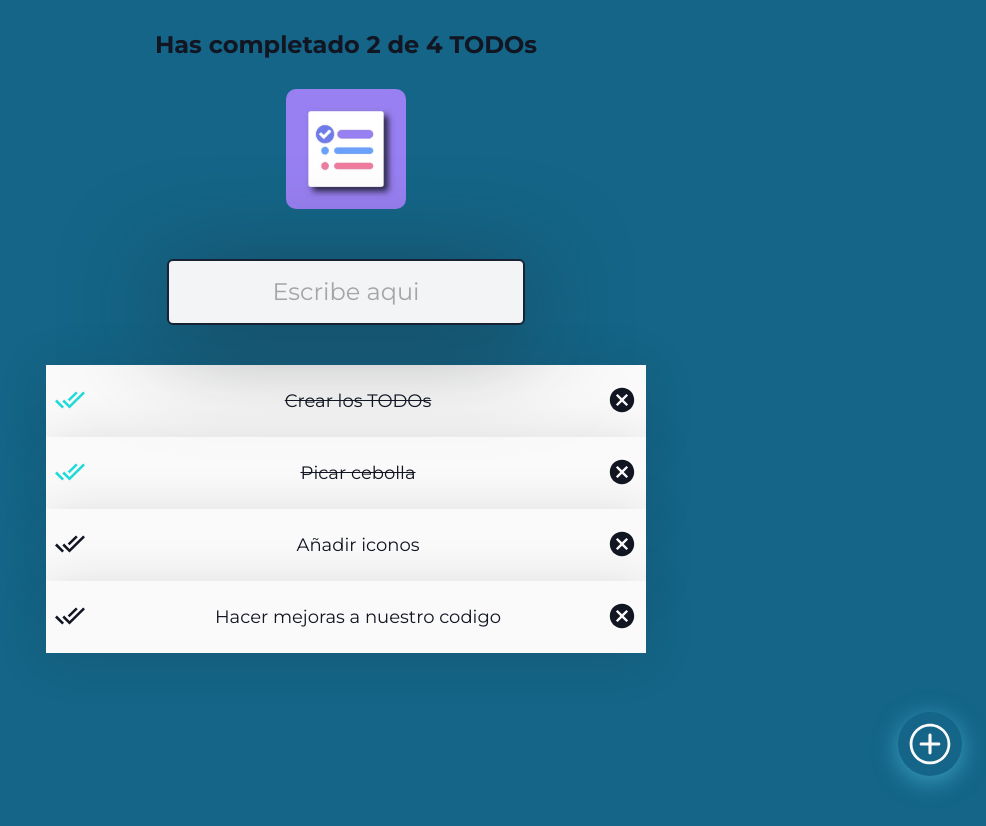
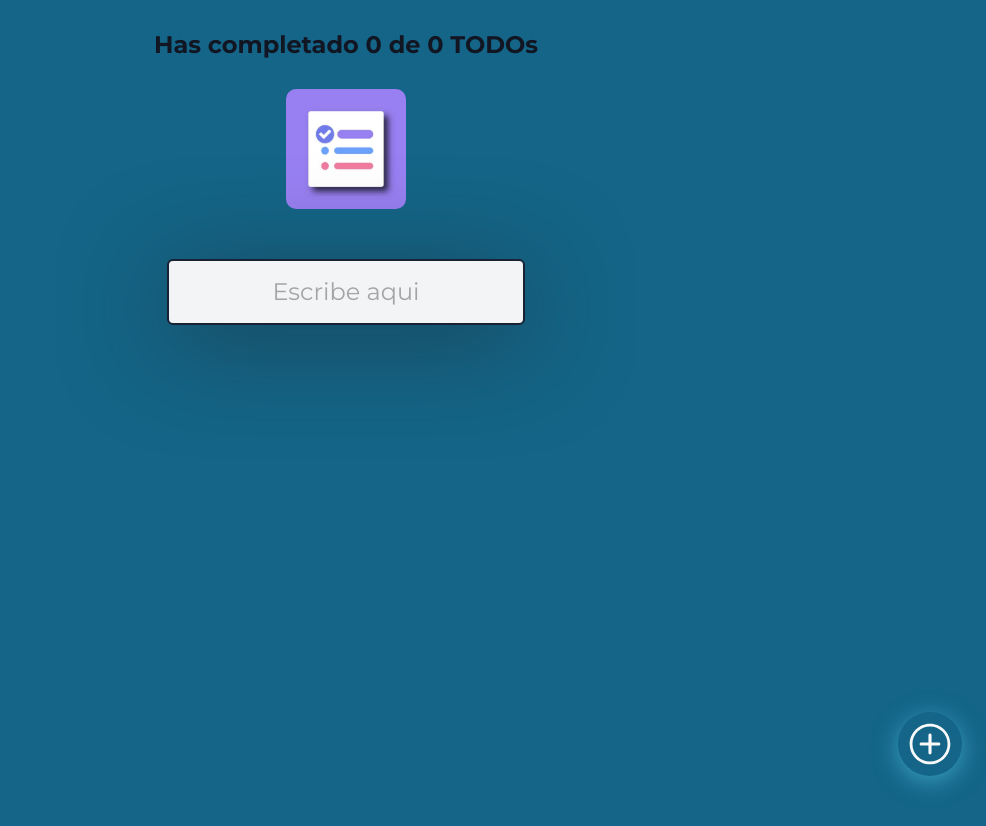
Before and after one commit to VictorHugoCruz/TODOs, a React (Create React App) app: page / in a window 1280 px wide. Shown: the top 826 px of the page, without its empty margins (294-1280 px from the left). Built offline with nearby package versions, Linux system fonts and the light colour scheme.

Commit message:
Organizamos nuestros archivos y vinculamos nuestra app al local storage

```diff
--- a/src/App.js
+++ /dev/null
@@ -1,80 +0,0 @@
-import React from 'react'
-import { CreateTodoButton } from './CreateTodoButton'
-// import styled from 'styled-components'
-import { TodoCounter } from './TodoCounter'
-import { TodoItem } from './TodoItem'
-import { TodoList } from './TodoList'
-import { TodoSearch } from './TodoSearch'
-
-const defaultTodos = [
-  { text: 'Crear los TODOs', completed: true },
-  { text: 'Picar cebolla', completed: true },
-  { text: 'Añadir iconos', completed: false },
-  { text: 'Hacer mejoras a nuestro codigo', completed: false },
-]
-
-function App() {
-  const [searchValue, setSearchValue] = React.useState('')
-  const [todos, setTodos] = React.useState(defaultTodos)
-  const completedTodos = todos.filter(todo => !!todo.completed).length;
-  const totalTodos = todos.length;
-
-  let searchedTodos = [];
-
-  if(!searchValue >= 1){
-    searchedTodos = todos;
-  }else{
-    searchedTodos = todos.filter(todo =>{
-      const todoText = todo.text.toLowerCase();
-      const searchText = searchValue.toLowerCase();
-
-      return todoText.includes(searchText);
-    })
-  }
-
-  const completeTodo = (text)=>{
-    const todoIndex = todos.findIndex(todo => todo.text == text)
-    const newTodos = [...todos]
-    newTodos[todoIndex].completed = true;
-    setTodos(newTodos)
-  }
-
-  const deleteTodo = (text)=>{
-    const todoIndex = todos.findIndex(todo => todo.text == text)
-    const newTodos = [...todos]
-    if(newTodos[todoIndex].completed===true){
-      newTodos.splice(todoIndex, 1)
-    }else{
-      alert('No puede eliminar un todo que no se haya completado');
-    }
-
-    setTodos(newTodos)
-  }
-
-  return (
-    <>
-      <TodoCounter
-        completed = {completedTodos}
-        total = {totalTodos}
-      />
-      <TodoSearch
-        searchValue={searchValue}
-        setSearchValue={setSearchValue}
-      />
-      <TodoList>
-        {searchedTodos.map(todo =>(
-          <TodoItem
-            completed={todo.completed}
-            key={todo.text}
-            text={todo.text}
-            onCompleted={()=>completeTodo(todo.text)}
-            onDeleted={()=>deleteTodo(todo.text)}
-            />
-        ))}
-      </TodoList>
-      <CreateTodoButton />
-    </>
-  )
-}
-
-export default App
--- /dev/null
+++ b/src/App/AppUI.js
@@ -0,0 +1,44 @@
+import React from 'react'
+import { CreateTodoButton } from '../CreateTodoButton'
+// import styled from 'styled-components'
+import { TodoCounter } from '../TodoCounter'
+import { TodoItem } from '../TodoItem'
+import { TodoList } from '../TodoList'
+import { TodoSearch } from '../TodoSearch'
+
+function AppUI({
+  completedTodos,
+  totalTodos,
+  searchValue,
+  setSearchValue,
+  completeTodo,
+  deleteTodo,
+  searchedTodos,
+}) {
+  return (
+    <>
+      <TodoCounter
+        completed = {completedTodos}
+        total = {totalTodos}
+      />
+      <TodoSearch
+        searchValue={searchValue}
+        setSearchValue={setSearchValue}
+      />
+      <TodoList>
+        {searchedTodos.map(todo =>(
+          <TodoItem
+            completed={todo.completed}
+            key={todo.text}
+            text={todo.text}
+            onCompleted={()=>completeTodo(todo.text)}
+            onDeleted={()=>deleteTodo(todo.text)}
+            />
+        ))}
+      </TodoList>
+      <CreateTodoButton />
+    </>
+  )
+}
+
+export default AppUI
--- /dev/null
+++ b/src/App/index.js
@@ -0,0 +1,78 @@
+import React from 'react'
+import AppUI from './AppUI'
+
+// const defaultTodos = [
+//   { text: 'Crear los TODOs', completed: true },
+//   { text: 'Picar cebolla', completed: true },
+//   { text: 'Añadir iconos', completed: false },
+//   { text: 'Hacer mejoras a nuestro codigo', completed: false },
+// ]
+
+function App() {
+  const localStorageTodos = localStorage.getItem('TODO_V1')
+  let parsedTodos;
+
+  if(!localStorageTodos){
+    localStorage.setItem('TODO_V1', JSON.stringify([]))
+    parsedTodos= [];
+  }else{
+    parsedTodos = JSON.parse(localStorageTodos)
+  }
+
+  const [searchValue, setSearchValue] = React.useState('')
+  const [todos, setTodos] = React.useState(parsedTodos)
+  const completedTodos = todos.filter(todo => !!todo.completed).length;
+  const totalTodos = todos.length;
+
+  let searchedTodos = [];
+
+  if(!searchValue >= 1){
+    searchedTodos = todos;
+  }else{
+    searchedTodos = todos.filter(todo =>{
+      const todoText = todo.text.toLowerCase();
+      const searchText = searchValue.toLowerCase();
+
+      return todoText.includes(searchText);
+    })
+  }
+
+  const saveTodos= (newTodos)=>{
+    const stringifyedTodo = JSON.stringify(newTodos);
+    localStorage.setItem('TODO_V1', stringifyedTodo);
+    setTodos(newTodos)
+  }
+
+  const completeTodo = (text)=>{
+    const todoIndex = todos.findIndex(todo => todo.text === text)
+    const newTodos = [...todos]
+    newTodos[todoIndex].completed = true;
+    saveTodos(newTodos)
+  }
+
+  const deleteTodo = (text)=>{
+    const todoIndex = todos.findIndex(todo => todo.text === text)
+    const newTodos = [...todos]
+    if(newTodos[todoIndex].completed===true){
+      newTodos.splice(todoIndex, 1)
+    }else{
+      alert('No puede eliminar un todo que no se haya completado');
+    }
+
+    saveTodos(newTodos)
+  }
+
+  return (
+    <AppUI
+      completedTodos = {completedTodos}
+      totalTodos = {totalTodos}
+      searchValue={searchValue}
+      setSearchValue={setSearchValue}
+      completeTodo={completeTodo}
+      deleteTodo={deleteTodo}
+      searchedTodos={searchedTodos}
+    />
+  )
+}
+
+export default App
--- a/src/TodoCounter.js
+++ b/src/TodoCounter/index.js
@@ -1,6 +1,6 @@
 import React from 'react'
 import styled from 'styled-components'
-import image from './assets/logotodo.jpg'
+import image from '../assets/logotodo.jpg'
 
 const Title = styled.h2`
   margin: 30px 0;
```
Also changed, not shown: src/CreateTodoButton/index.js (renamed from src/CreateTodoButton.js), src/TodoItem/index.js (renamed from src/TodoItem.js), src/TodoList/index.js (renamed from src/TodoList.js), src/TodoSearch/index.js (renamed from src/TodoSearch.js).
